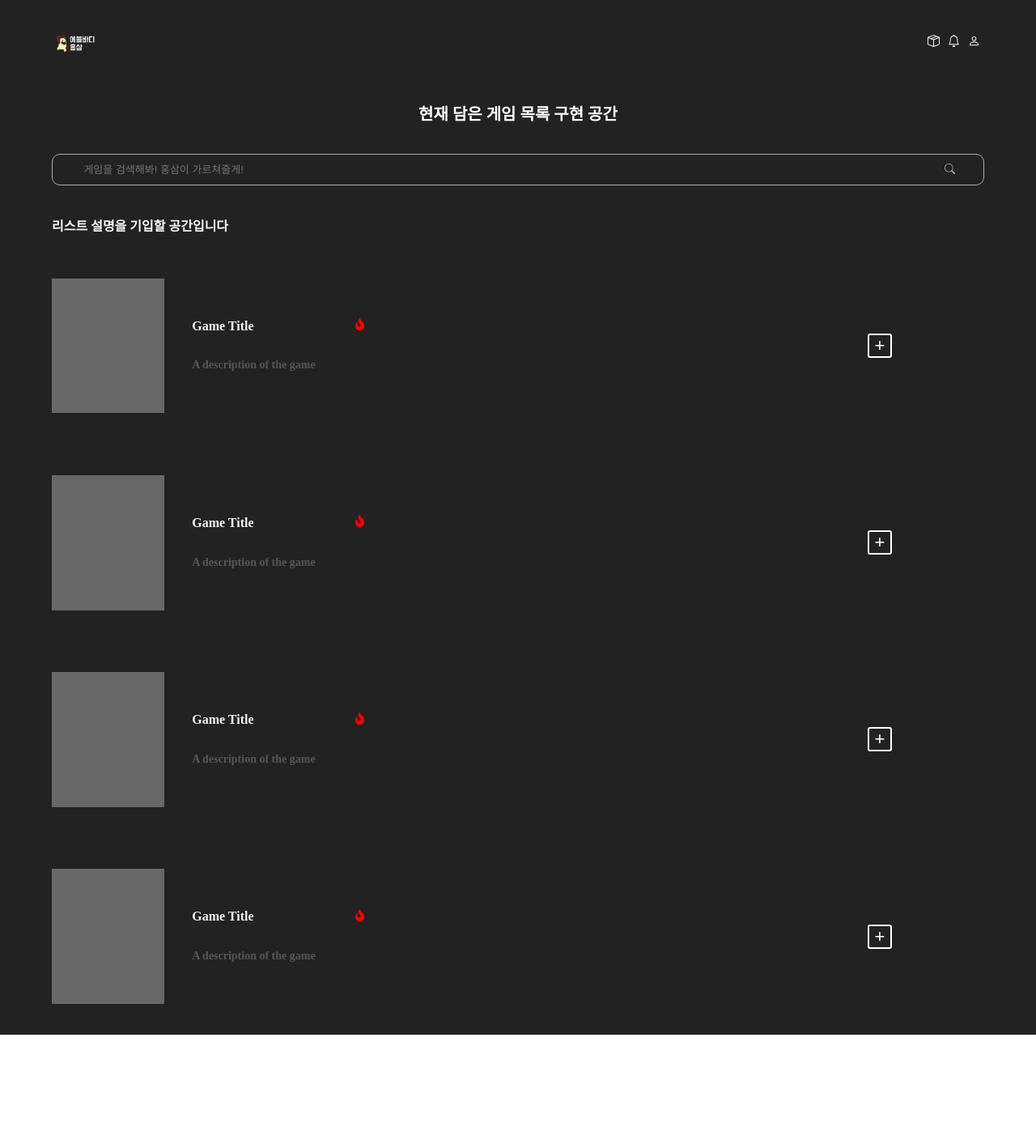
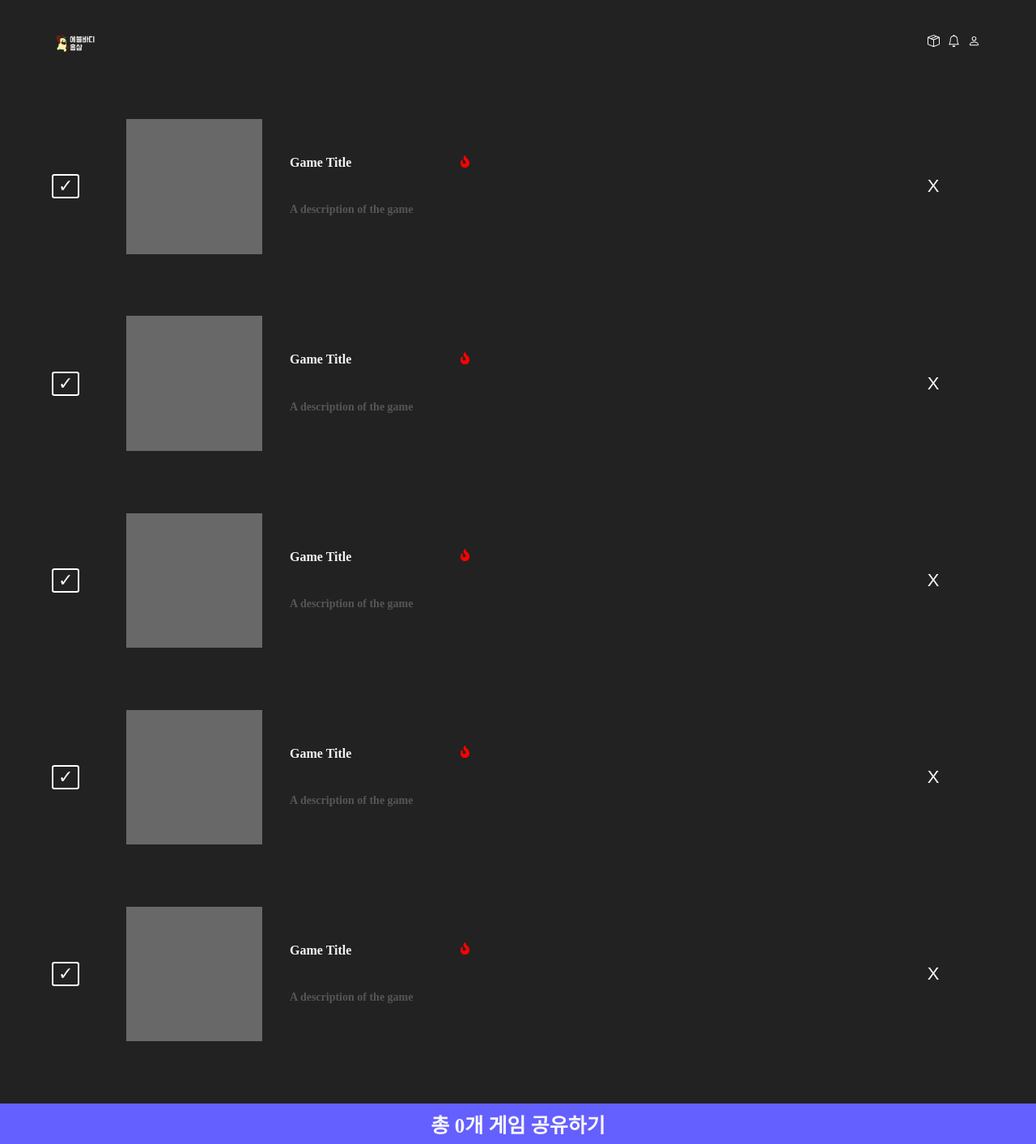
Before and after one commit to haeundae-triangle/hongsam-FE, a React (Create React App) app: page /GameBox in a window 1280 px wide. Shown: the top 1413 px of the page at 81% size. Before the commit the page ends 1278 px from the top, so only its background shows below. Built offline with nearby package versions, Linux system fonts and the light colour scheme.

Commit message:
Feat : 게임박스 페이지 구현

```diff
--- a/src/components/GameBox/InList.jsx
+++ /dev/null
@@ -1,25 +0,0 @@
-import React from 'react';
-import styled from 'styled-components'
-
-// 현재 담은 게임들
-export const InList = () => {
-
-  return (
-    <Container>
-      <H2>현재 담은 게임 목록 구현 공간</H2>
-    </Container>
-  );
-};
-
-const Container = styled.div`
-  // background-color: red;
-  position: relative;
-  width: 100vw;
-  height: auto;
-`;
-
-const H2 = styled.h2`
-  font-size: 20px;
-  text-align: center;
-  color: white;
-`
--- a/src/components/Main/EachGame.jsx
+++ b/src/components/Main/EachGame.jsx
@@ -4,7 +4,7 @@ import styled from 'styled-components';
 import { useNavigate } from 'react-router-dom';
 
 // 개별 게임 소개
-export const EachGame = () => {
+export const EachGame = ({ checkbox }) => {
 const navigate = useNavigate();
 const [selectedGames, setSelectedGames] = useState([]);
 
@@ -22,11 +22,21 @@ export const EachGame = () => {
   });
 };
 
+const handleDeleteGame = (gameName) => {
+  setSelectedGames((prevGames) => prevGames.filter(g => g !== gameName))
+}
+
 return (
 // TODO : 버튼 누르고 선택 후 이동하도록 수정
   <Container>
-      <ImageContainer>
-      </ImageContainer>
+    {checkbox && (
+      <CheckboxButton
+      isSelected={selectedGames.includes('GameTitle')}
+      onClick={() => handleAddGame('GameTitle')}>
+      ✓
+      </CheckboxButton>
+    )}
+    <ImageContainer></ImageContainer>
     <TextContainer>
     <InfomationContainer>
       <TitleContainer onClick={handleClick}>
@@ -41,12 +51,19 @@ export const EachGame = () => {
     </InfomationContainer>
     </TextContainer>
     <ButtonContainer>
+    {checkbox ? (
+      <DeleteButton
+      onClick={()=> handleDeleteGame('GameTitle')}>
+      X
+      </DeleteButton>
+    ): (
       <AddButton
       isSelected={selectedGames.includes('GameTitle')}
       onClick={() => handleAddGame('GameTitle')}
       >
       {selectedGames.includes('GameTitle') ? '✓' : '+'}
       </AddButton>
+    )}
     </ButtonContainer>
   </Container>
 );
@@ -59,12 +76,28 @@ const Container = styled.div`
   height: 13vw;
   display: flex;
   flex-direction: row;
+  align-items: center;
   margin: 3% 0;
-`;
+`
+
+const CheckboxButton = styled.button`
+  color: white;
+  border: 2px solid #ffffff;
+  border-radius: 10%;
+  margin: 0 5% 0 0;
+  width: 35px;
+  height: 30px;
+  display: flex;
+  align-items: center;
+  justify-content: center;
+  font-size: 22px;
+  background-color: ${(props) => (props.isSelected ? '#645FFF' : 'transparent')};
+  border: ${(props) => (props.isSelected ? '2px solid #645FFF' : '2px solid #ffffff')};
+`
 
 const ImageContainer = styled.div`
   background-color: #686868;
-  width: 13vw;
+  width: 18vw;
   height: 13vw;
 `
 
@@ -73,7 +106,7 @@ const TextContainer = styled.div`
   display: flex;
   flex-direction: column;
   justify-content: center;
-  height: auto;
+  height: 70%;
   width: 75vw;
   padding: 3%;
 `
@@ -86,8 +119,10 @@ const InfomationContainer = styled.div`
 `
 
 const TitleContainer = styled.div`
-width: 25%;
+  width: 30%;
+
 `
+
 const H3 = styled.h3`
   color: #f3f3f3;
   font-size: 16px;
@@ -111,7 +146,6 @@ const ButtonContainer = styled.div`
   width: 15%;
 `
 
-
 const AddButton = styled.button`
   color: white;
   border: 2px solid #ffffff;
@@ -128,4 +162,11 @@ const AddButton = styled.button`
   &:hover {
   // background-color: #4a3ebf;
   }
-`;
+`
+
+const DeleteButton = styled.button`
+  color: #F8F8F8;
+  background: none;
+  border: none;
+  font-size: 22px;;
+`
--- a/src/components/Main/Games.jsx
+++ b/src/components/Main/Games.jsx
@@ -1,21 +1,23 @@
-import React, { useState } from 'react';
+import React from 'react';
 import styled from 'styled-components'
 import { EachGame } from './EachGame';
 
-// 게임 소개
-export const Games = ({ listFilter }) => {
+export const Games = ({ listFilter, checkbox }) => {
 
 return (
   <Container>
+    {!checkbox && (
     <TitleContainer>
       <H2>{ listFilter }</H2>
       <H3>리스트 설명을 기입할 공간입니다</H3>
     </TitleContainer>
+    )}
     <EachGames>
-        <EachGame />
-        <EachGame />
-        <EachGame />
-        <EachGame />
+      <EachGame checkbox={checkbox} />
+      <EachGame checkbox={checkbox} />
+      <EachGame checkbox={checkbox} />
+      <EachGame checkbox={checkbox} />
+      <EachGame checkbox={checkbox} />
     </EachGames>
   </Container>
 );
@@ -25,18 +27,18 @@ const Container = styled.div`
   // background-color: red;
   position: relative;
   width: 100vw;
-  height: auto;
-`;
+  height: auto;;
+`
 
 const TitleContainer = styled.div`
-  height: auto;
-`;
+  height: auto;;
+`
 
 const H2 = styled.h2`
   color: #f3f3f3;
   font-size: 25px;
-  margin: 2% 0 0 0;
-`;
+  margin: 2% 0 0 0;;
+`
 
 const H3 = styled.h3`
   color: #f8f8f8;
@@ -47,5 +49,5 @@ const EachGames = styled.div`
   display: flex;
   flex-direction: column;
   width: 100%;
-  height: auto;
-`;
+  height: auto;;
+`
--- a/src/pages/GameBox.js
+++ b/src/pages/GameBox.js
@@ -1,25 +1,24 @@
-// import { useEffect, useState } from 'react';
+import { useState } from 'react';
 import ToolbarTopSide from "../components/ToolbarTopside";
-import { SearchBar } from "../components/SearchBar";
-import { InList } from "../components/GameBox/InList"
+// import { SearchBar } from "../components/SearchBar";
+// import { InBox } from "../components/GameBox/InBox"
 import { Games } from "../components/Main/Games"
 import styled from 'styled-components';
 
-
 const GameBox = () => {
-    // const [addList, setAddList] = useState([]);
-
-    // TODO
-    // 게임 클릭 시, addList에 추가, InList에 정보 넘겨주는 로직 추가할 것
+const [selectedList, setSelectedList] = useState([]);
 
 return (
   <Container>
     <ToolbarTopSide />
-      <InList />
-      <SearchBar />
+    {/* <InBox /> */}
+    {/* <SearchBar /> */}
     <GameContainer>
-        <Games />
+      <Games checkbox={true}/>
     </GameContainer>
+    <ShareContainer>
+      <H2>총 {selectedList.length}개 게임 공유하기</H2>
+    </ShareContainer>
   </Container>
 );
 }
@@ -33,3 +32,19 @@ const Container = styled.div`
 const GameContainer = styled.div`
   margin: 0 5%;
 `
+
+const ShareContainer = styled.div`
+  display: flex;
+  align-items: center;
+  justify-content: center;
+  background-color: #645FFF;
+  height: 50px;
+  margin-top: 3%;
+`
+
+const H2 = styled.h2`
+  color: #F8F8F8;
+  font-size: 25px;
+  text-align: center;
+  justify-align: center;
+`
--- a/src/pages/GameListDetail.js
+++ b/src/pages/GameListDetail.js
@@ -35,7 +35,7 @@ const GameListDetail = () => {
     </IconContainer>
     <SearchBar />
     <GamesContainer>
-      <Games />
+      <Games checkbox={false}/>
     </GamesContainer>
   </Container>
   );
```
Lines whose indentation alone changed are shown as unchanged.
